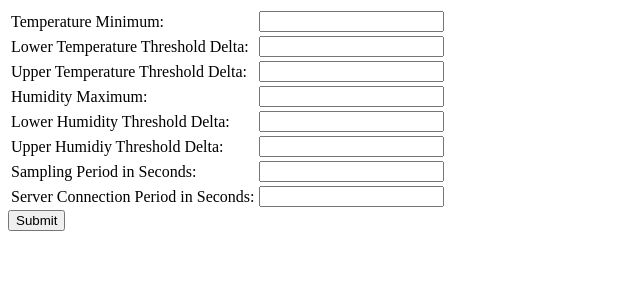
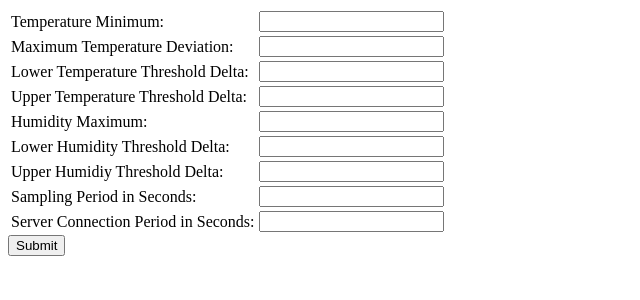
Before and after one commit to Cirromulus/TUFK-Server, a PHP site: page /setconf.php in a window 1280 px wide. Shown: the top 300 px of the page, without its empty margins (0-640 px from the left). Run offline with PHP 8.4, Linux system fonts and the light colour scheme; data that the repository does not hold is empty.

Commit message:
use new maxdelta

```diff
--- a/settings.php
+++ b/settings.php
@@ -85,6 +85,7 @@ $bitpositions = array
 );
 $confignames = array(
         array("targetTemperature", "Temperature	Minimum"),
+        array("temp_max_delta", "Maximum Temperature Deviation"),
         array("temp_lower_limit", "Lower Temperature Threshold Delta"),
         array("temp_upper_limit", "Upper Temperature Threshold Delta"),
         array("targetHumidity",	"Humidity Maximum"),
```
